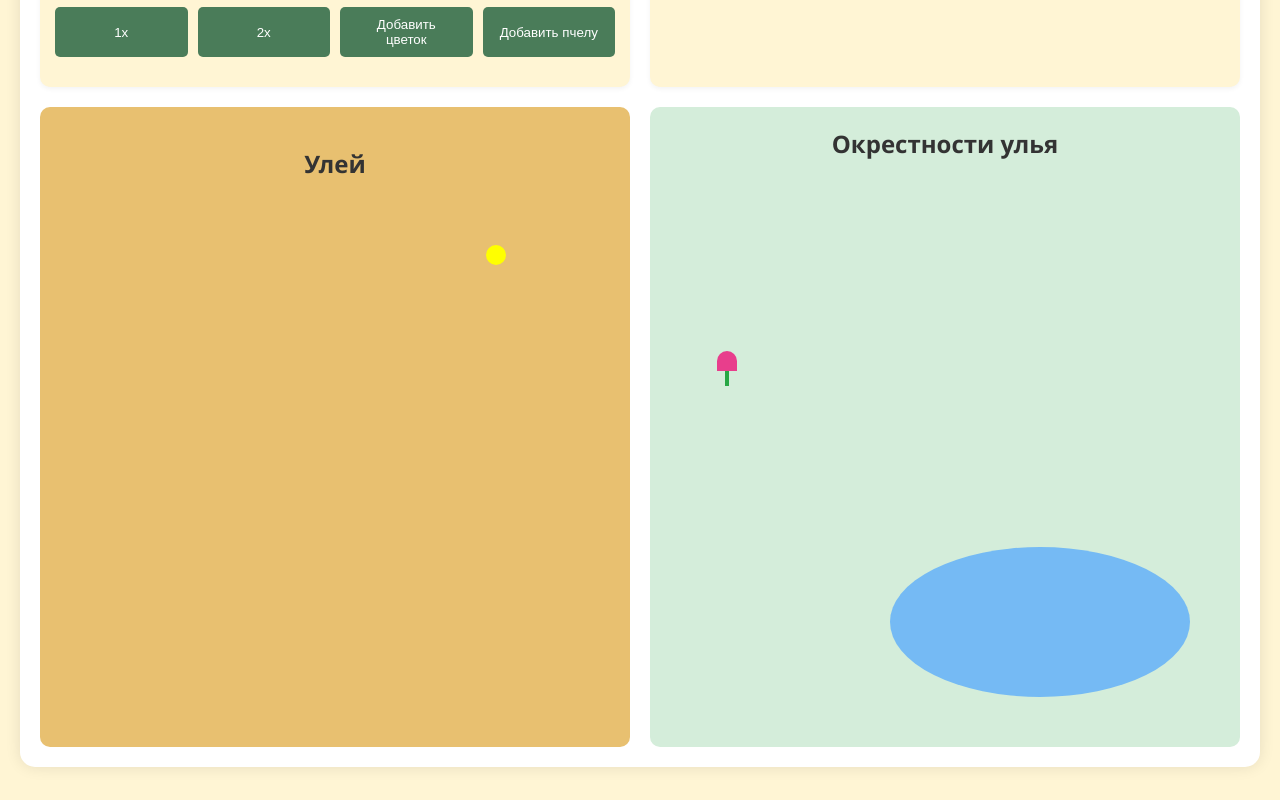
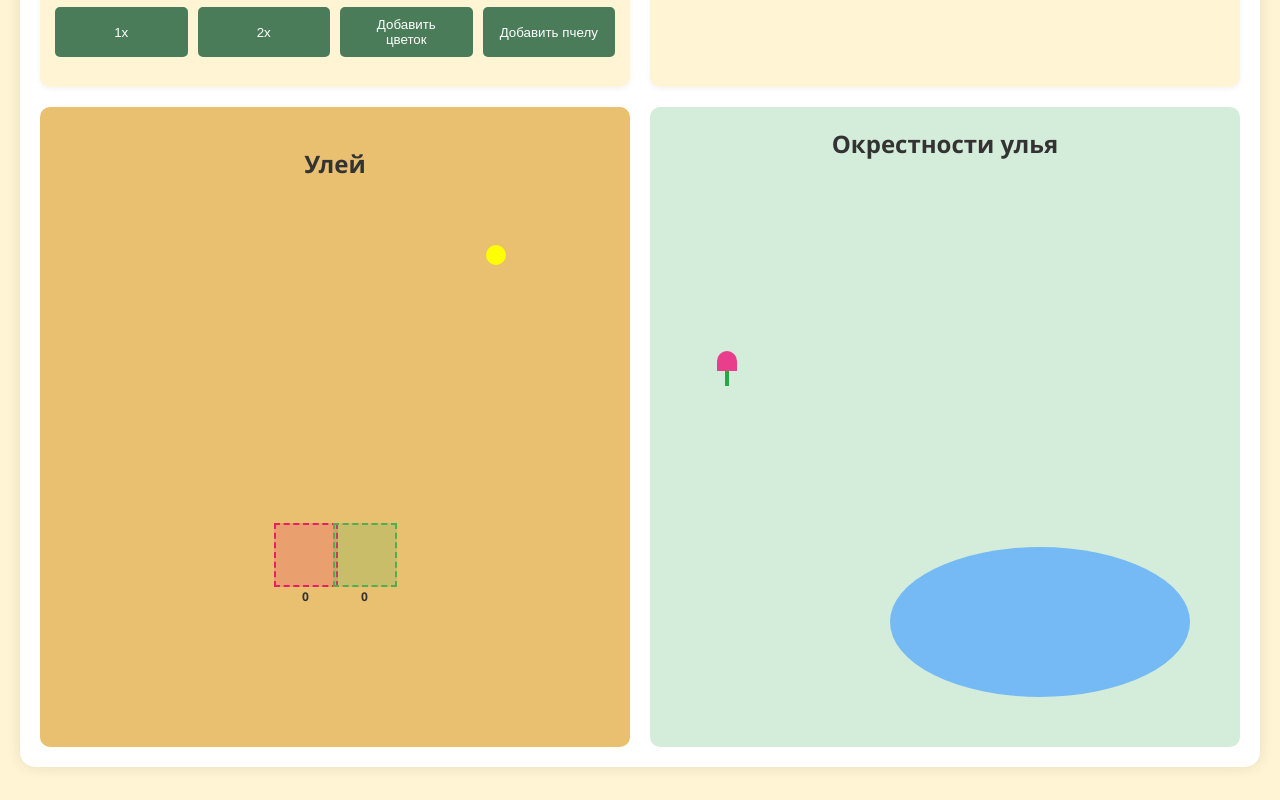
Before and after one commit to YakimchukAlisa/my_project, a Vue app: page / in a window 1280 px wide. Shown: the part 930-1730 px from the top of the page. Built offline with nearby package versions, Linux system fonts and the light colour scheme.

Commit message:
отдельные ячейки для нектара и для пыльцы

```diff
--- a/src/App.vue
+++ b/src/App.vue
@@ -25,7 +25,7 @@
     </div>
 
     <div class="hive-container">
-      <Hive :bees="bees" :getBeeRole="getBeeRole" />
+      <Hive :bees="bees" :resource-piles="resourcePiles" :get-role-name="getRoleName" />
       <Field :flowers="flowers" />
     </div>
   </div>
@@ -65,7 +65,7 @@ export default {
     const beeCounter = ref(0); // Глобальный счётчик пчёл
 
     const activeForagers = ref([]); // Пчёлы, которые сейчас собирают ресурсы
-    const hivePosition = { x: 50, y: 50 }; // Позиция улья
+    const hivePosition = { x: 510, y: 600 }; // Позиция улья
 
     // Пчелиная колония
     const queenCount = computed(() => bees.value.filter(b => b.type === 'queen').length)
@@ -94,8 +94,23 @@ export default {
 
     // Игровые тики
     const currentTick = ref(0)
-    const ticksPerDay = ref(2400) // 2400 тиков = 1 день
+    const ticksPerDay = ref(2400) // 240 тика = 1 день
     const animationFrameId = ref(null)
+
+    const resourcePiles = ref({
+      nectar: {
+        x: 45,
+        y: 70,
+        amount: 0,
+        items: []
+      },
+      pollen: {
+        x: 55,
+        y: 70,
+        amount: 0,
+        items: []
+      }
+    });
 
     // Основной цикл симуляции
     const simulationLoop = () => {
@@ -113,14 +128,16 @@ export default {
     const simulationTick = () => {
       currentTick.value++
 
-      // Утром отправляем сборщиков
+      // Отправляем сборщиков
       if (timeOfDay.value != 'ночь' && currentTick.value % 10 === 0) {
         sendForagers();
       }
 
+
+
       updateBeePositions();
 
-      // Обновляем время суток каждый 600 тиков (4 раза в день)
+      // Обновляем время суток каждый 60 тиков (4 раза в день)
       if (currentTick.value % 600 === 0) {
         updateTimeOfDay()
       }
@@ -165,6 +182,7 @@ export default {
         flower.pollen = Math.floor(Math.random() * 10) + 1;
       });
     }
+
 
     // Цветы на поляне
     const flowers = ref([])
@@ -382,22 +400,31 @@ export default {
 
     // Метод доставки ресурсов
     const deliverResources = (bee) => {
-      // Добавляем ресурсы в улей
-      nectar.value += bee.carrying.nectar;
-      pollen.value += bee.carrying.pollen;
+      // Добавляем нектар в кучу
+      if (bee.carrying.nectar > 0) {
+        nectar.value += bee.carrying.nectar;
+        resourcePiles.value.nectar.amount += bee.carrying.nectar;
+        resourcePiles.value.nectar.items.push(...Array(bee.carrying.nectar).fill({}));
+      }
+
+      // Добавляем пыльцу в кучу
+      if (bee.carrying.pollen > 0) {
+        pollen.value += bee.carrying.pollen;
+        resourcePiles.value.pollen.amount += bee.carrying.pollen;
+        resourcePiles.value.pollen.items.push(...Array(bee.carrying.pollen).fill({}));
+      }
+
+      logEntries.value.unshift({
+        day: day.value,
+        message: `Пчела #${bee.id} доставила ${bee.carrying.nectar} нектара и ${bee.carrying.pollen} пыльцы в улей`
+      });
 
       // Сбрасываем переносимые ресурсы
       bee.carrying = { nectar: 0, pollen: 0 };
       bee.state = 'in_hive';
       bee.target = null;
 
-      // Удаляем из активных сборщиков
-      activeForagers.value = activeForagers.value.filter(b => b.id !== bee.id);
 
-      logEntries.value.unshift({
-        day: day.value,
-        message: `Пчела #${bee.id} доставила ресурсы в улей`
-      });
     };
 
     // Обновление возраста пчел
@@ -485,6 +512,7 @@ export default {
       addFlower,
       addWorker,
       getBeeRole,
+      resourcePiles
     }
   }
 }
--- a/src/components/Hive.vue
+++ b/src/components/Hive.vue
@@ -1,6 +1,19 @@
 <template>
   <div class="hive">
     <h2 align="center">Улей</h2>
+
+    <!-- Куча нектара -->
+    <div class="resource-pile nectar-pile" :style="{ left: nectarPile.x + '%', top: nectarPile.y + '%' }">
+
+      <div class="pile-counter">{{ nectarPile.amount }}</div>
+    </div>
+
+    <!-- Куча пыльцы -->
+    <div class="resource-pile pollen-pile" :style="{ left: pollenPile.x + '%', top: pollenPile.y + '%' }">
+
+      <div class="pile-counter">{{ pollenPile.amount }}</div>
+    </div>
+
     <div class="bees-container">
       <div v-for="bee in bees" :key="'bee-' + bee.id" class="bee" :class="['bee-' + bee.role, bee.state]"
         :style="getBeeStyle(bee)" :title="getBeeTooltip(bee)"></div>
@@ -12,8 +25,22 @@
 export default {
   props: {
     bees: Array,
+    resourcePiles: Object,
     getBeeRole: Function
   },
+
+  computed: {
+    beesInHive() {
+      return this.bees.filter(bee => bee.state === 'in_hive');
+    },
+    nectarPile() {
+      return this.resourcePiles.nectar;
+    },
+    pollenPile() {
+      return this.resourcePiles.pollen;
+    }
+  },
+
   methods: {
     getBeeStyle(bee) {
       return {
@@ -52,3 +79,36 @@ ${bee.carrying.pollen ? `Пыльца: ${bee.carrying.pollen}` : ''}`;
   }
 }
 </script>
+
+<style scoped>
+.resource-pile {
+  position: absolute;
+  width: 60px;
+  height: 60px;
+  transform: translate(-50%, -50%);
+  display: flex;
+  flex-wrap: wrap;
+  justify-content: center;
+  align-items: center;
+  z-index: 5;
+}
+
+.nectar-pile {
+  background-color: rgba(233, 30, 99, 0.2);
+  border: 2px dashed #e91e63;
+}
+
+.pollen-pile {
+  background-color: rgba(76, 175, 80, 0.2);
+  border: 2px dashed #4caf50;
+}
+
+.pile-counter {
+  position: absolute;
+  bottom: -20px;
+  left: 50%;
+  transform: translateX(-50%);
+  font-size: 12px;
+  font-weight: bold;
+}
+</style>
```
